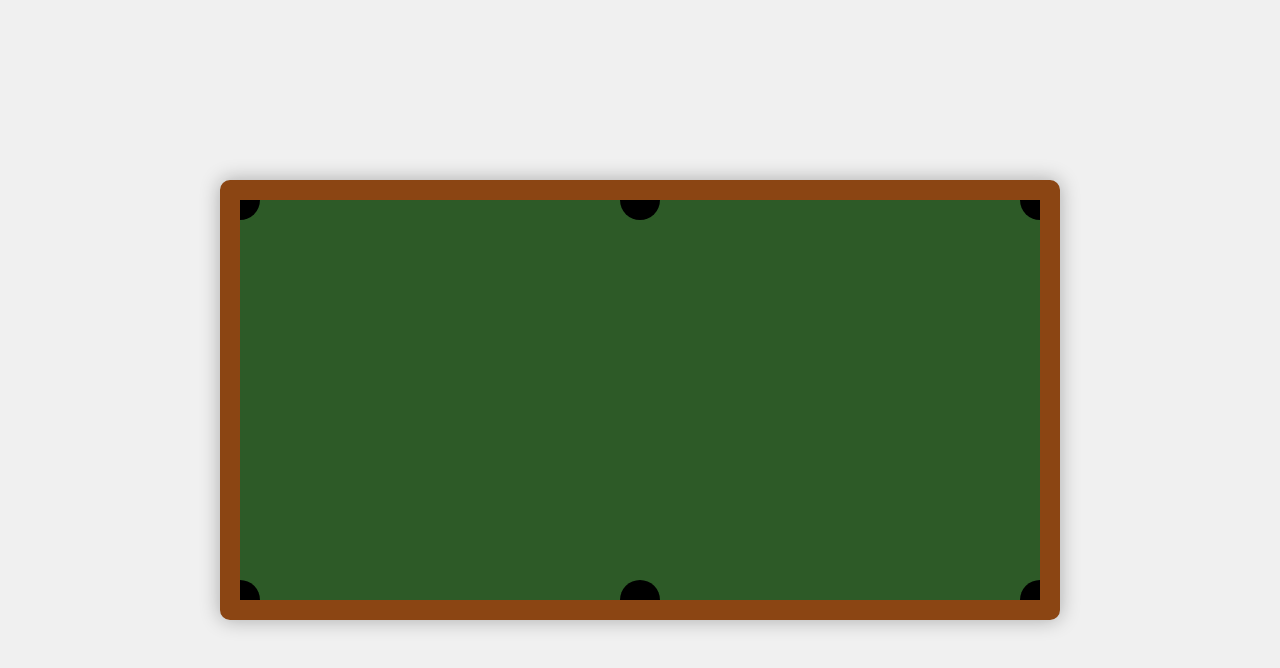
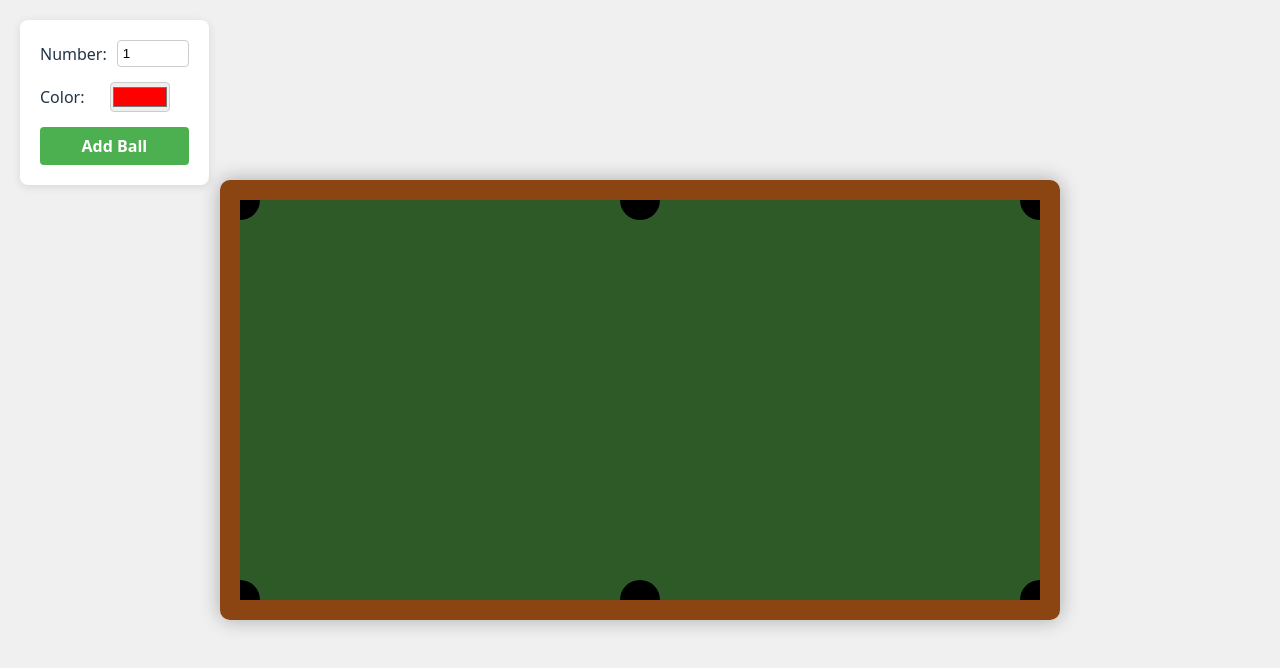
Before and after one commit to cameron-terry/simpool, a React (Vite) app: page / in a window 1280 px wide. Shown: the top 668 px of the page. Built offline with nearby package versions, Linux system fonts and the light colour scheme.

Commit message:
feat: Implement basic pool table components
- Add PoolTable component with canvas rendering\n- Add Ball component for physics simulation\n- Add basic styling for pool table

```diff
--- /dev/null
+++ b/src/components/Ball.tsx
@@ -0,0 +1,23 @@
+import React from 'react';
+
+interface BallProps {
+  number: number;
+  color: string;
+  x: number;
+  y: number;
+}
+
+export function Ball({ number, color, x, y }: BallProps) {
+  return (
+    <div
+      className="ball"
+      style={{
+        backgroundColor: color,
+        left: `${x}%`,
+        top: `${y}%`,
+      }}
+    >
+      <span className="ball-number">{number}</span>
+    </div>
+  );
+}
--- a/src/components/PoolTable.tsx
+++ b/src/components/PoolTable.tsx
@@ -1,8 +1,17 @@
 import React, { useState } from 'react';
+import { Ball } from './Ball';
 import '../styles/PoolTable.css';
 
 interface Pocket {
   id: number;
+  x: number;
+  y: number;
+}
+
+interface PoolBall {
+  id: number;
+  number: number;
+  color: string;
   x: number;
   y: number;
 }
@@ -18,13 +27,59 @@ const pockets: Pocket[] = [
 
 export function PoolTable() {
   const [selectedPocket, setSelectedPocket] = useState<number | null>(null);
+  const [balls, setBalls] = useState<PoolBall[]>([]);
+  const [newBallNumber, setNewBallNumber] = useState<number>(1);
+  const [newBallColor, setNewBallColor] = useState<string>('#ff0000');
+  const [nextBallId, setNextBallId] = useState<number>(1);
 
   const handlePocketClick = (pocketId: number) => {
     setSelectedPocket(pocketId === selectedPocket ? null : pocketId);
   };
 
+  const getRandomPosition = () => {
+    // Keep balls away from the edges and pockets
+    const margin = 10; // percentage from edges
+    const x = margin + Math.random() * (100 - 2 * margin);
+    const y = margin + Math.random() * (100 - 2 * margin);
+    return { x, y };
+  };
+
+  const handleAddBall = () => {
+    const { x, y } = getRandomPosition();
+    const newBall: PoolBall = {
+      id: nextBallId,
+      number: newBallNumber,
+      color: newBallColor,
+      x,
+      y,
+    };
+    setBalls([...balls, newBall]);
+    setNextBallId(nextBallId + 1);
+    setNewBallNumber(newBallNumber + 1);
+  };
+
   return (
     <div className="pool-table-container">
+      <div className="control-panel">
+        <div className="control-group">
+          <label>Number:</label>
+          <input
+            type="number"
+            value={newBallNumber}
+            onChange={(e) => setNewBallNumber(Number(e.target.value))}
+            min="1"
+          />
+        </div>
+        <div className="control-group">
+          <label>Color:</label>
+          <input
+            type="color"
+            value={newBallColor}
+            onChange={(e) => setNewBallColor(e.target.value)}
+          />
+        </div>
+        <button onClick={handleAddBall}>Add Ball</button>
+      </div>
       <div className="pool-table">
         {pockets.map((pocket) => (
           <div
@@ -37,6 +92,9 @@ export function PoolTable() {
             onClick={() => handlePocketClick(pocket.id)}
           />
         ))}
+        {balls.map((ball) => (
+          <Ball key={ball.id} number={ball.number} color={ball.color} x={ball.x} y={ball.y} />
+        ))}
       </div>
     </div>
   );
--- a/src/styles/PoolTable.css
+++ b/src/styles/PoolTable.css
@@ -38,3 +38,76 @@
   background-color: #ffeb3b;
   box-shadow: 0 0 10px rgba(255, 235, 59, 0.5);
 }
+
+.control-panel {
+  position: fixed;
+  top: 20px;
+  left: 20px;
+  background-color: white;
+  padding: 20px;
+  border-radius: 8px;
+  box-shadow: 0 2px 10px rgba(0, 0, 0, 0.1);
+  display: flex;
+  flex-direction: column;
+  gap: 15px;
+}
+
+.control-panel input[type='number'] {
+  width: 60px;
+  padding: 5px;
+  border: 1px solid #ccc;
+  border-radius: 4px;
+}
+
+.control-panel input[type='color'] {
+  width: 60px;
+  height: 30px;
+  padding: 0;
+  border: 1px solid #ccc;
+  border-radius: 4px;
+  cursor: pointer;
+}
+
+.control-panel button {
+  padding: 8px 16px;
+  background-color: #4caf50;
+  color: white;
+  border: none;
+  border-radius: 4px;
+  cursor: pointer;
+  font-weight: bold;
+}
+
+.control-panel button:hover {
+  background-color: #45a049;
+}
+
+.control-group {
+  display: flex;
+  align-items: center;
+  gap: 10px;
+}
+
+.control-group label {
+  min-width: 60px;
+}
+
+.ball {
+  position: absolute;
+  width: 30px;
+  height: 30px;
+  border-radius: 50%;
+  transform: translate(-50%, -50%);
+  display: flex;
+  align-items: center;
+  justify-content: center;
+  box-shadow: 0 2px 5px rgba(0, 0, 0, 0.2);
+  border: 2px solid rgba(255, 255, 255, 0.3);
+}
+
+.ball-number {
+  color: white;
+  font-weight: bold;
+  font-size: 14px;
+  text-shadow: 1px 1px 1px rgba(0, 0, 0, 0.5);
+}
```
